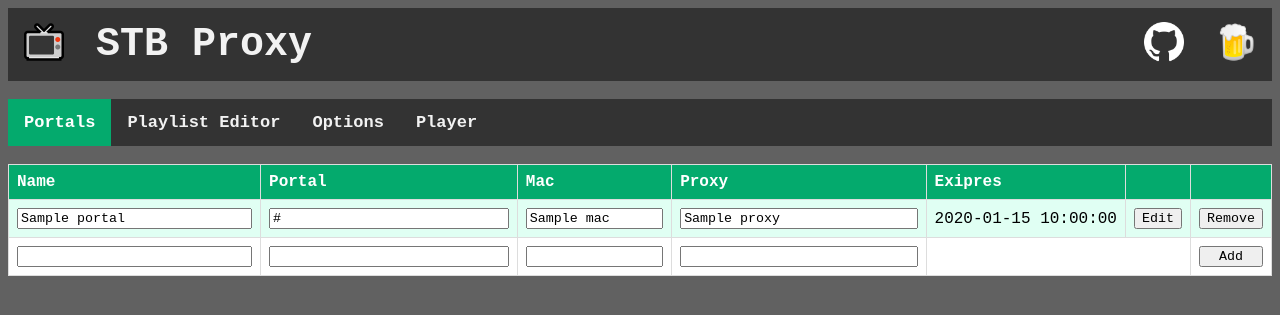
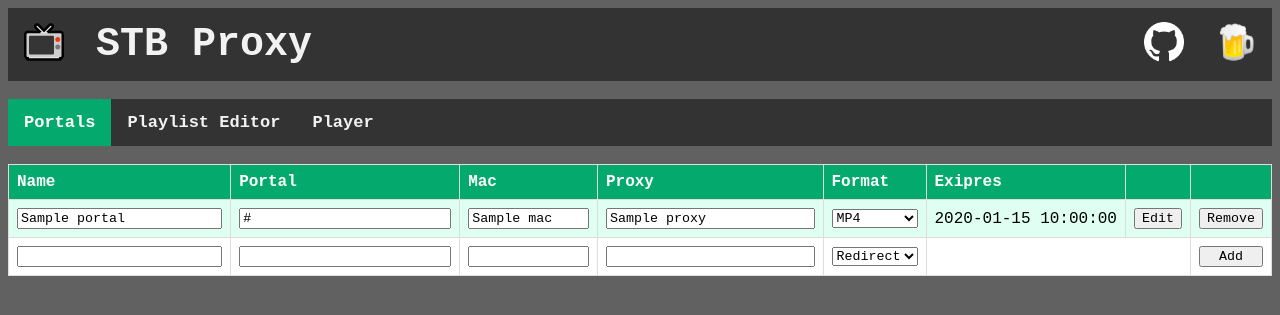
Before and after one commit to Chris230291/STB-Proxy, a FastAPI app: template templates/portals.html in a window 1280 px wide. Shown: the top 315 px of the page. Run offline with FastAPI, Linux system fonts and the light colour scheme; the template is opened without the code that fills it: most values are stand-ins (such as "Sample title", 1, 10 or a date in 2020).

Commit message:
Made streaming preferences a per portal setting

```diff
--- a/app.py
+++ b/app.py
@@ -13,7 +13,6 @@ import os
 from pathlib import Path
 from urllib.parse import urlparse
 import subprocess
-from typing import Optional
 import datetime
 
 app = FastAPI()
@@ -39,28 +38,24 @@ session.mount('http://', HTTPAdapter(max_retries=retries))
 session.mount('https://', HTTPAdapter(max_retries=retries))
 
 
-def getConfig():
-    if os.path.isfile(config_file) == False:
+def getPortals():
+    try:
+        with open(config_file) as f:
+            data = json.load(f)
+            portals = data['portals']
+    except:
         print("Creating config file")
         data = {}
         data['portals'] = []
-        data['options'] = {}
-    with open(config_file) as f:
-        data = json.load(f)
-        edited = False
-        if 'portals' not in data:
-            data['portals'] = []
-            edited = True
-        if 'options' not in data:
-            data['options'] = {}
-            edited = True
-        if edited:
-            saveConfig(data)
-    return data
+        portals = []
+        savePortals(portals)
+    return portals
 
 
-def saveConfig(data):
+def savePortals(portals):
     with open(config_file, 'w') as f:
+        data = {}
+        data['portals'] = portals
         json.dump(data, f, indent=4)
 
 
@@ -118,7 +113,7 @@ def portals(request: Request):
     names = []
     masterBlacklist = "^((?=[a-zA-Z0-9_-]+).)*$"
     blacklists = []
-    portals = getConfig()['portals']
+    portals = getPortals()
     if portals and len(portals) > 0:
         for i in portals:
             names.append(i['name'])
@@ -136,7 +131,7 @@ def portals(request: Request):
 
 
 @app.post("/portal/add")
-def add(request: Request, name: str = Form(...), url: str = Form(...), mac: str = Form(...), proxy: str = Form("")):
+def add(request: Request, name: str = Form(...), url: str = Form(...), mac: str = Form(...), proxy: str = Form(""), format: str = Form(...)):
     url = urlparse(url).scheme + "://" + urlparse(url).netloc
     try:
         response = session.get(url + "/c/")
@@ -146,18 +141,16 @@ def add(request: Request, name: str = Form(...), url: str = Form(...), mac: str
         url = url + "/portal.php"
     else:
         url = url + "/stalker_portal/server/load.php"
-    data = getConfig()
-    portals = data['portals']
+    portals = getPortals()
     token = getToken(url, mac)
-    portals.append({"name": name, "url": url, "mac": mac, "proxy": proxy, "expires": getExpires(
+    portals.append({"name": name, "url": url, "mac": mac, "proxy": proxy, "format":format, "expires": getExpires(
         url, mac, token), "enabled channels": [], "custom channel names": {}, "custom genres": {}})
-    data['portals'] = portals
-    saveConfig(data)
+    savePortals(portals)
     return RedirectResponse('/portals', status_code=302)
 
 
 @app.post("/portal/edit")
-def edit(request: Request, oname: str = Form(...), name: str = Form(...), url: str = Form(...), mac: str = Form(...), proxy: str = Form("")):
+def edit(request: Request, oname: str = Form(...), name: str = Form(...), url: str = Form(...), mac: str = Form(...), proxy: str = Form(""), format: str = Form(...)):
     url = urlparse(url).scheme + "://" + urlparse(url).netloc
     try:
         response = session.get(url + "/c/")
@@ -167,39 +160,35 @@ def edit(request: Request, oname: str = Form(...), name: str = Form(...), url: s
         url = url + "/portal.php"
     else:
         url = url + "/stalker_portal/server/load.php"
-    data = getConfig()
-    portals = data['portals']
+    portals = getPortals()
     for i in range(len(portals)):
-        if portals[i]["name"] == oname:
+        if portals[i]['name'] == oname:
             portals[i]['name'] = name
             portals[i]['url'] = url
             portals[i]['mac'] = mac
             portals[i]['proxy'] = proxy
-            token = getToken(url, mac)
-            portals[i]['expires'] = getExpires(url, mac, token)
+            portals[i]['format'] = format
+            portals[i]['expires'] = getExpires(url, mac, getToken(url, mac))
             break
-    data['portals'] = portals
-    saveConfig(data)
+    savePortals(portals)
     return RedirectResponse('/portals', status_code=302)
 
 
 @app.post("/portal/remove")
 def remove(request: Request, name: str = Form(...)):
-    data = getConfig()
-    portals = data['portals']
+    portals = getPortals()
     for i in range(len(portals)):
         if portals[i]["name"] == name:
             portals.pop(i)
             break
-    data['portals'] = portals
-    saveConfig(data)
+    savePortals(portals)
     return RedirectResponse('/portals', status_code=302)
 
 
 @app.get('/editor', response_class=HTMLResponse)
 def editor(request: Request):
     channels = []
-    portals = getConfig()['portals']
+    portals = getPortals()
     if len(portals) > 0:
         for p in portals:
             portalName = p['name']
@@ -250,8 +239,7 @@ def save(request: Request, enabledEdits: str = Form(...), nameEdits: str = Form(
     enabledEdits = json.loads(enabledEdits)
     nameEdits = json.loads(nameEdits)
     genreEdits = json.loads(genreEdits)
-    data = getConfig()
-    portals = data['portals']
+    portals = getPortals()
     for e in enabledEdits:
         portal = e['portal']
         chid = e['channel id']
@@ -292,38 +280,14 @@ def save(request: Request, enabledEdits: str = Form(...), nameEdits: str = Form(
                     customGenres.pop(chid)
                 portals[i]['custom genres'] = customGenres
                 break
-    data['portals'] = portals
-    saveConfig(data)
+    savePortals(portals)
     return RedirectResponse('/editor', status_code=302)
-
-
-@app.get('/options', response_class=HTMLResponse)
-def editor(request: Request):
-    options = getConfig()['options']
-    forceStreaming = options.get('force streaming')
-    if forceStreaming == None:
-        forceStreaming = False
-    streamingFormat = options.get('streaming format')
-    if streamingFormat == False:
-        streamingFormat = "MP4"
-    return templates.TemplateResponse('options.html', {'request': request, 'forceStreaming': forceStreaming, 'streamingFormat': streamingFormat})
-
-
-@app.post("/options/save")
-def save(request: Request, forceStreaming: str = Form(False), streamingFormat: str = Form(...)):
-    if forceStreaming:
-        forceStreaming = True
-    data = getConfig()
-    data['options']['force streaming'] = forceStreaming
-    data['options']['streaming format'] = streamingFormat
-    saveConfig(data)
-    return RedirectResponse('/options', status_code=302)
 
 
 @app.get('/player', response_class=HTMLResponse)
 def player(request: Request):
     channels = []
-    for p in getConfig()['portals']:
+    for p in getPortals():
         portalName = p['name']
         url = p['url']
         mac = p['mac']
@@ -365,7 +329,7 @@ def player(request: Request):
                         except:
                             nex = "No data"
                         link = 'http://' + host + '/stream/' + \
-                            portalName + '/' + channelId + '?format=MP4'
+                            portalName + '/' + channelId + '?format=mp4'
                         channels.append(
                             {"name": channelName, "genre": genre, "link": link, "now": now, "next": nex})
                         channels.sort(key=lambda k: k['name'])
@@ -377,12 +341,12 @@ def player(request: Request):
 @app.get('/playlist')
 def playlist():
     channels = []
-    data = getConfig()
-    for p in getConfig()['portals']:
+    for p in getPortals():
         portalName = p['name']
         url = p['url']
         mac = p['mac']
-        proxy = p.get('proxy')
+        proxy = p['proxy']
+        format = p['format']
         token = getToken(url, mac)
         enabledChannels = p['enabled channels']
         customChannelNames = p['custom channel names']
@@ -410,12 +374,14 @@ def playlist():
                         genre = customGenres.get(channelId)
                         if genre == None:
                             genre = genres.get(i['tv_genre_id'])
-                        if data['options']['force streaming'] or proxy:
+                        if format != "redirect" or proxy:
                             method = "stream"
+                            f = "?format=" + format
                         else:
                             method = "channel"
+                            f = ""
                         channels.append('#EXTINF:-1 group-title="' + genre + '",' + channelName +
-                                        '\n' + 'http://' + host + "/" + method + "/" + portalName + "/" + channelId)
+                                        '\n' + 'http://' + host + "/" + method + "/" + portalName + "/" + channelId + f)
             except:
                 print("Error getting playlist for " + portalName)
     channels.sort(key=lambda k: k.split(',')[1])
@@ -426,7 +392,7 @@ def playlist():
 
 @app.get('/xmltv')
 def xmltv():
-    for p in getConfig()['portals']:
+    for p in getPortals():
         portalName = p['name']
         url = p['url']
         mac = p['mac']
@@ -463,7 +429,7 @@ def xmltv():
 
 @app.get('/channel/{portalName}/{channelId}')
 def channel(portalName, channelId):
-    for p in getConfig()['portals']:
+    for p in getPortals():
         if p['name'] == portalName:
             url = p['url']
             mac = p['mac']
@@ -483,9 +449,9 @@ def channel(portalName, channelId):
 
 
 @app.get('/stream/{portalName}/{channelId}')
-def stream(portalName, channelId, format: Optional[str] = None):
+def stream(portalName, channelId, format: str = "mp4"):
     def streamData(link, proxy, format):
-        if format == "MP4":
+        if format == "mp4":
             ffmpegcmd = [
                 'ffmpeg',
                 '-re',
@@ -500,7 +466,7 @@ def stream(portalName, channelId, format: Optional[str] = None):
                 '-reconnect_on_http_error', '4xx,5xx',
                 'pipe:'
             ]
-        elif format == "MPEG-TS":
+        elif format == "mpegts":
             ffmpegcmd = [
                 'ffmpeg',
                 '-re',
@@ -508,6 +474,20 @@ def stream(portalName, channelId, format: Optional[str] = None):
                 '-i', link,
                 '-c', 'copy',
                 '-f', 'mpegts',
+                '-reconnect_at_eof', '1',
+                '-reconnect_streamed', '1',
+                '-reconnect_on_network_error', '1',
+                '-reconnect_on_http_error', '4xx,5xx',
+                'pipe:'
+            ]
+        elif format == "hls":
+            ffmpegcmd = [
+                'ffmpeg',
+                '-re',
+                '-loglevel', 'panic', '-hide_banner',
+                '-i', link,
+                '-c', 'copy',
+                '-f', 'hls',
                 '-reconnect_at_eof', '1',
                 '-reconnect_streamed', '1',
                 '-reconnect_on_network_error', '1',
@@ -522,7 +502,7 @@ def stream(portalName, channelId, format: Optional[str] = None):
         with subprocess.Popen(ffmpegcmd, stdin=subprocess.DEVNULL, stdout=subprocess.PIPE) as ffmpeg_sb:
             yield from iter(ffmpeg_sb.stdout.readline, "")
 
-    for p in getConfig()['portals']:
+    for p in getPortals():
         if p['name'] == portalName:
             url = p['url']
             mac = p['mac']
@@ -539,8 +519,6 @@ def stream(portalName, channelId, format: Optional[str] = None):
         link = data['js']['cmd'].split()[-1]
     except:
         print("Error getting link (stream) for " + portalName + "/" + channelId)
-    if format == None:
-        format = getConfig()['options']['streaming format']
     return StreamingResponse(streamData(link, proxy, format))
 
 
--- a/templates/editor.html
+++ b/templates/editor.html
@@ -20,7 +20,6 @@
     <div class="topnav">
         <a href="/portals">Portals</a>
         <a class="active" href="/editor">Playlist Editor</a>
-        <a href="/options">Options</a>
         <a href="/player">Player</a>
     </div>
 
--- a/templates/player.html
+++ b/templates/player.html
@@ -21,7 +21,6 @@
     <div class="topnav">
         <a href="/portals">Portals</a>
         <a href="/editor">Playlist Editor</a>
-        <a href="/options">Options</a>
         <a class="active" href="/player">Player</a>
     </div>
 
--- a/templates/portals.html
+++ b/templates/portals.html
@@ -21,7 +21,6 @@
     <div class="topnav">
         <a class="active" href="/portals">Portals</a>
         <a href="/editor">Playlist Editor</a>
-        <a href="/options">Options</a>
         <a href="/player">Player</a>
     </div>
 
@@ -33,6 +32,7 @@
             <th width="25%">Portal</th>
             <th width="15%">Mac</th>
             <th width="25%">Proxy</th>
+            <th width="1%">Format</th>
             <th>Exipres</th>
             <th width="1%"></th>
             <th width="1%"></th>
@@ -53,8 +53,15 @@
                 <td><input type="text" name="mac" class="textfield" required
                         pattern="^([0-9A-Fa-f]{2}[:-]){5}([0-9A-Fa-f]{2})$" title="Enter a valid MAC address"
                         value="{{ portal['mac'] }}"></td>
-                <td><input type="text" name="proxy" class="textfield" pattern="^(http|https):\/\/.*$"
-                        title="Enter a valid URL starting with 'http|s://'" value="{{ portal['proxy'] }}"></td>
+                <td><input type="text" name="proxy" class="textfield" onchange="setFormat(this)"
+                        pattern="^(http|https):\/\/.*$" title="Enter a valid URL starting with 'http|s://'"
+                        value="{{ portal['proxy'] }}"></td>
+                <td> <select name="format" data-format="{{ portal['format'] }}">
+                        <option value="redirect">Redirect</option>
+                        <option value="mp4">MP4</option>
+                        <option value="hls">HLS</option>
+                        <option value="mpegts">MPEG-TS</option>
+                    </select></td>
                 <td>{{ portal['expires'] }}</td>
                 <td>
                     <input type="submit" value="Edit">
@@ -76,14 +83,42 @@
                         title="Enter a valid URL starting with 'http|s://'"></td>
                 <td><input type="text" name="mac" class="textfield" required
                         pattern="^([0-9A-Fa-f]{2}[:-]){5}([0-9A-Fa-f]{2})$" title="Enter a valid MAC address"></td>
-                <td><input type="text" name="proxy" class="textfield" pattern="^(http|https):\/\/.*$"
-                        title="Enter a valid URL starting with 'http|s://'"></td>
+                <td><input type="text" name="proxy" class="textfield" onchange="setFormat(this)"
+                        pattern="^(http|https):\/\/.*$" title="Enter a valid URL starting with 'http|s://'"></td>
+                <td> <select name="format" data-format="redirect">
+                        <option value="redirect">Redirect</option>
+                        <option value="mp4">MP4</option>
+                        <option value="hls">HLS</option>
+                        <option value="mpegts">MPEG-TS</option>
+                    </select></td>
                 <td colspan="2"></td>
                 <td><input type="submit" value="Add" style="width:100%"></td>
             </form>
         </tr>
     </table>
 
+    <script>
+        var formatLists = document.getElementsByName("format")
+        for (var i = 0; i < formatLists.length; i++) {
+            formatLists[i].value = formatLists[i].getAttribute('data-format');
+            setFormat(formatLists[i]);
+        }
+
+        function setFormat(ele) {
+            var row = ele.parentElement.parentElement;
+            var proxy = row.querySelector('input[name="proxy"]').value;
+            var format = row.querySelector('select[name="format"]');
+            if (proxy !== "") {
+                format.options[0].disabled = true;
+                if (format.value == "redirect" || format.value == "") {
+                    format.value = "mp4";
+                }
+            }
+            else
+                format.options[0].disabled = false;
+        }
+    </script>
+
 </body>
 
 </html>
```
